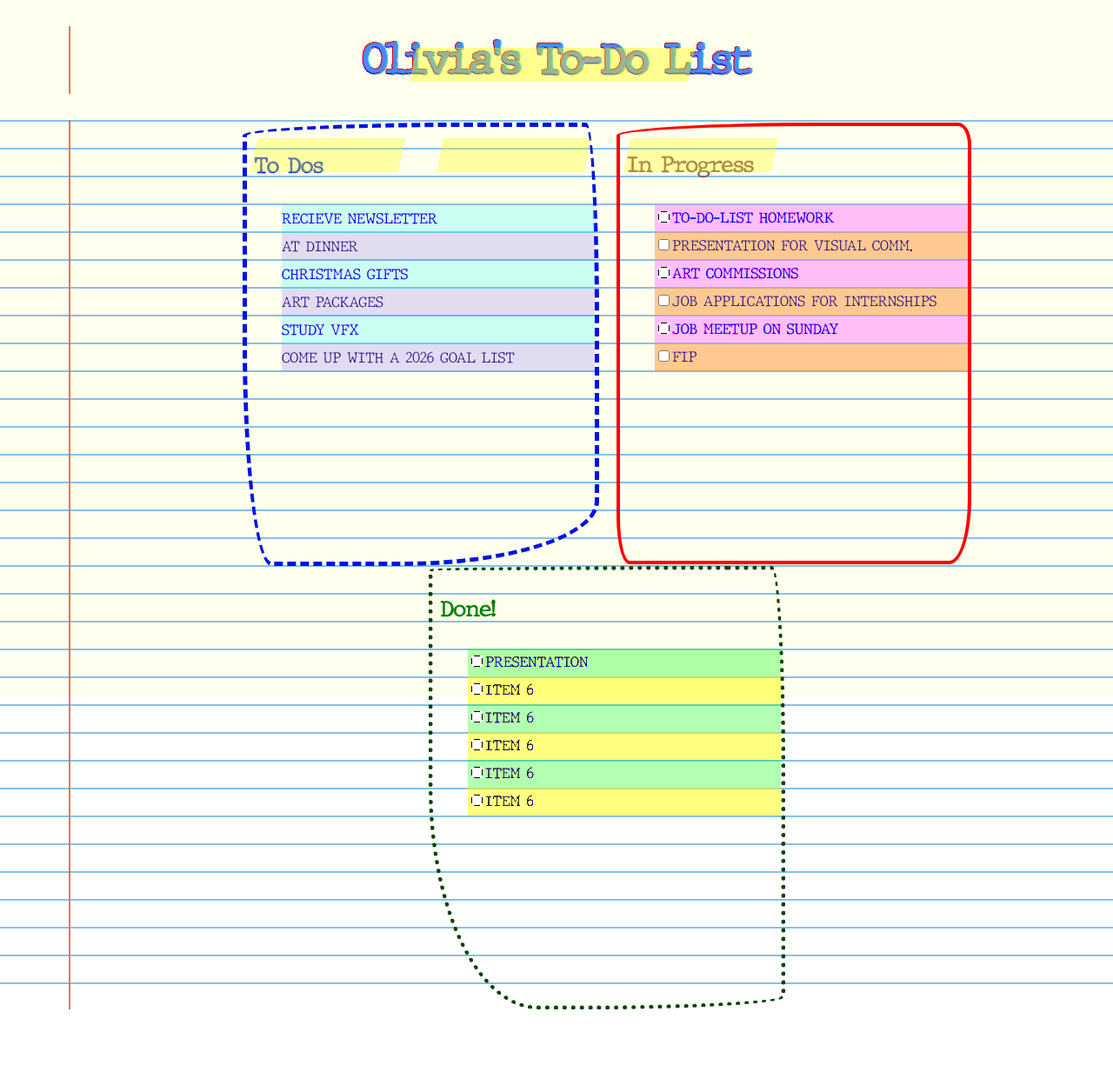
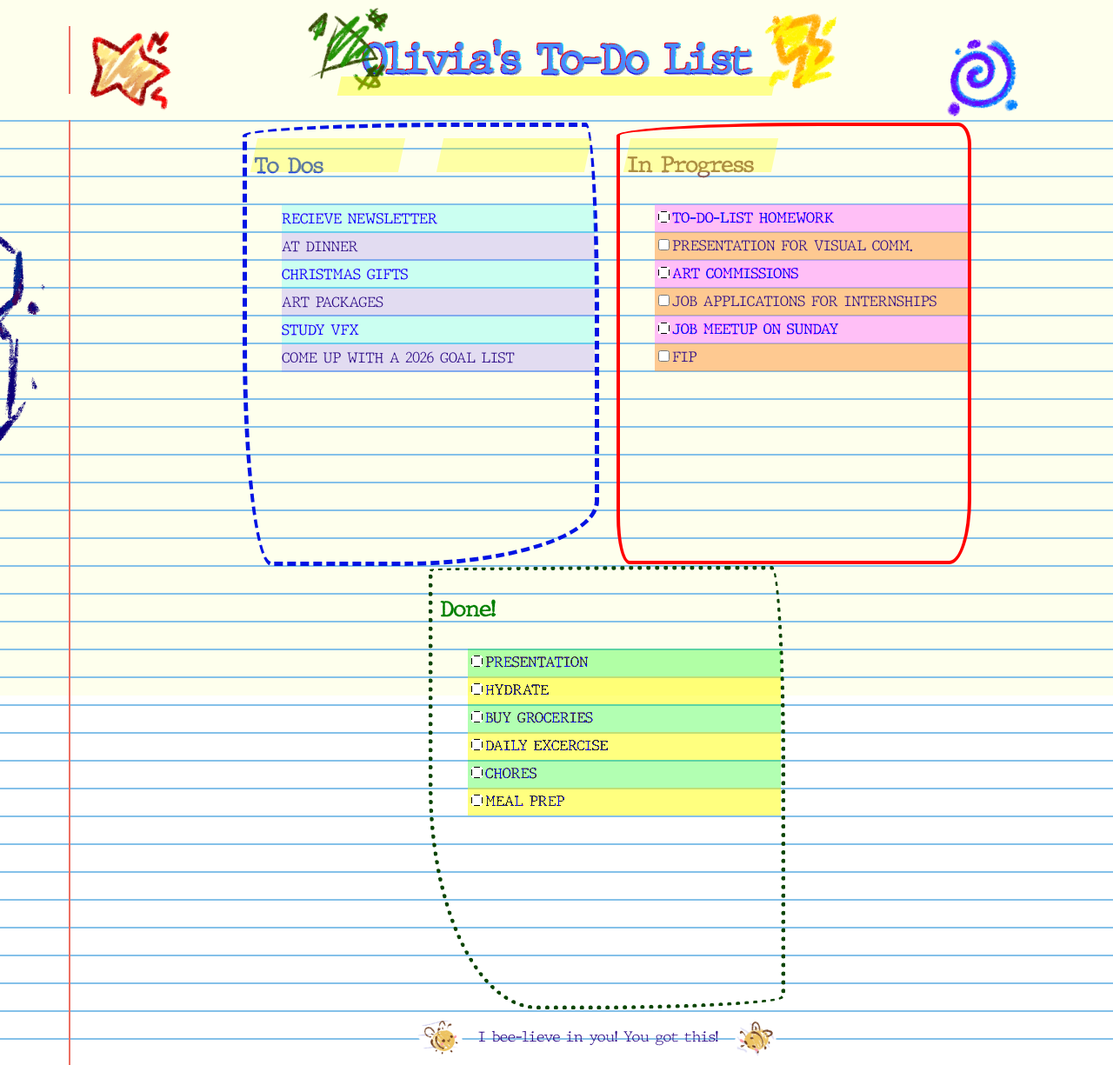
Before and after one commit to StrifePainter/cahyono_o_hw3, a plain HTML site: page index.html in a window 1280 px wide. Shown: the whole page at 87% size. Before the commit the page ends 1161 px from the top, so only its background shows below. Drawn offline with Linux system fonts and the light colour scheme.

Commit message:
Adding Quote

```diff
--- a/css/main.css
+++ b/css/main.css
@@ -1,6 +1,10 @@
 @font-face {
   font-family: 'typewriter-thin';
   src: url('../fonts/JMH-Typewriter-Thin.ttf') format('truetype');
+}
+
+.hidden{
+    display:none;
 }
 
 body {
@@ -65,7 +69,38 @@ body {
   line-height: 2em;
 }
 
+#star {
+    transform: translate(-20%, -40%)
+    scale(20%);
+    position: absolute;
 
+}
+
+#triangles {
+    transform: translate(30%,-45%)
+    scale(20%);
+    position: absolute;
+}
+
+#s {
+    transform: translate(-140%, 0%)
+    scale(60%);
+    position: absolute;
+}
+
+#swirl {
+    right: -100px;
+    top: -160px;
+    transform: scale(18%);
+    position: absolute;
+}
+
+#lightning {
+    right: 110px;
+    top: -190px;
+    transform: scale(18%);
+    position: absolute;
+}
 
 header h1 {
     text-align: center;
@@ -73,15 +108,15 @@ header h1 {
 }
 
 header h1::before {
-
-    padding: 10px;
+    padding: 0;
     content: "";
     position: absolute;
-    Top: 55px;
-    Right: 485px;
-    width: 300px;
-    height: 19px;
-    transform: skew(-12deg) translateY(0%);
+    left: 50%;
+    transform: skew(-12deg) translateY(0%) translateX(-50%);
+    top: 88px;
+    width: 100%;
+    max-width: 500px;
+    height: 22px;
     background: rgba(255, 221, 3, 0.4);
     filter: contrast(500);
 }
@@ -170,19 +205,29 @@ ul li {
     filter: contrast(500);
 }
 
+#quote {
+    display: flex;
+    justify-content: center;
+    align-items: center;
+    gap: 15px;
+    overflow: visible;
+    width: 100%;
+}
 
-/* had to modify the selector a bit */
-/* A checkbox cannot display text decorations, colors, or most normal text styles.
-The <input> itself has no visible text to style. you need to add a span and modify the selector */
+#bee, #beeb {
+    /* Remove float and margin rules */
+    float: none;
+    margin: 0;
+    height: 50px; /* Adjust height as needed */
+}
 input[type="checkbox"]:checked + span {
     text-decoration: line-through;
-    color: red;
+    color: #3200a7;
+    opacity: 0.6;
 }
 
-input[type="checkbox"]:checked + span #finish {
-    content:"✅";
+#done input[type="checkbox"]:checked + span::after {
+    content: " ✅";
+    color: green;
+    opacity: 1;
 }
-/*
-- Why checkbox doesn't change
-- Does the ToDo part of list need checkboxes? no
-- How to make the sections more separate? margin
--- a/index.html
+++ b/index.html
@@ -10,11 +10,16 @@
 
   <header>
     <div class="ruled-paper-header">
+      <img src="images/star.png" alt="star" id="star">
+      <img src="images/triangles.png" alt="triangles" id="triangles">
       <h1>Olivia's To-Do List</h1>
+      <img src="images/swirl.png" alt="swirl" id="swirl">
+      <img src="images/lightning.png" alt="lightning" id="lightning">
     </div>
   </header>
 
   <main class="ruled-paper-body" contenteditable="true">
+    <img src="images/S.png" alt="S" id="s">
     <article id="todo">
       <h2>To Dos</h2>
       <ul class="todo">
@@ -32,7 +37,7 @@
       <ul class="inprogress">
         <li><input type="checkbox"><span>To-Do-List Homework</span></li>
         <li><input type="checkbox"><span>Presentation for Visual Comm.</span></li>
-        <li><input type="checkbox"><span>Art Commissions</li>
+        <li><input type="checkbox"><span>Art Commissions</span></li>
         <li><input type="checkbox"><span>Job Applications for Internships</span></li>
         <li><input type="checkbox"><span>Job Meetup On Sunday</span></li>
         <li><input type="checkbox"><span>FIP</span></li>
@@ -42,15 +47,25 @@
     <article id="done">
       <h2>Done!</h2>
       <ul class="done">
-        <li><input type="checkbox"><span id="finish">Presentation</span></li>
-        <li><input type="checkbox"><span>Item 6</span></li>
-        <li><input type="checkbox"><span>Item 6</span></li>
-        <li><input type="checkbox"><span>Item 6</span></li>
-        <li><input type="checkbox"><span>Item 6</span></li>
-        <li><input type="checkbox"><span>Item 6</span></li>
+        <li><input type="checkbox"><span>Presentation</span></li>
+        <li><input type="checkbox"><span>hydrate</span></li>
+        <li><input type="checkbox"><span>Buy Groceries</span></li>
+        <li><input type="checkbox"><span>Daily Excercise</span></li>
+        <li><input type="checkbox"><span>Chores</span></li>
+        <li><input type="checkbox"><span>Meal Prep</span></li>
       </ul>
     </article>
+
+
+    <section id="quote">
+    <h2 class="hidden">Quote</h2>
+    <img src="images/bee.png" alt="bee" id="bee">
+    <p>I bee-lieve in you! You got this!</p>
+    <img src="images/beeb.png" alt="bee" id="beeb">
+    </section>
+
+
   </main>
   </div>
-
-  </main>
+</body>
+</html>
```
Also changed, not shown: images/bee.png (added), images/beeb.png (added).
